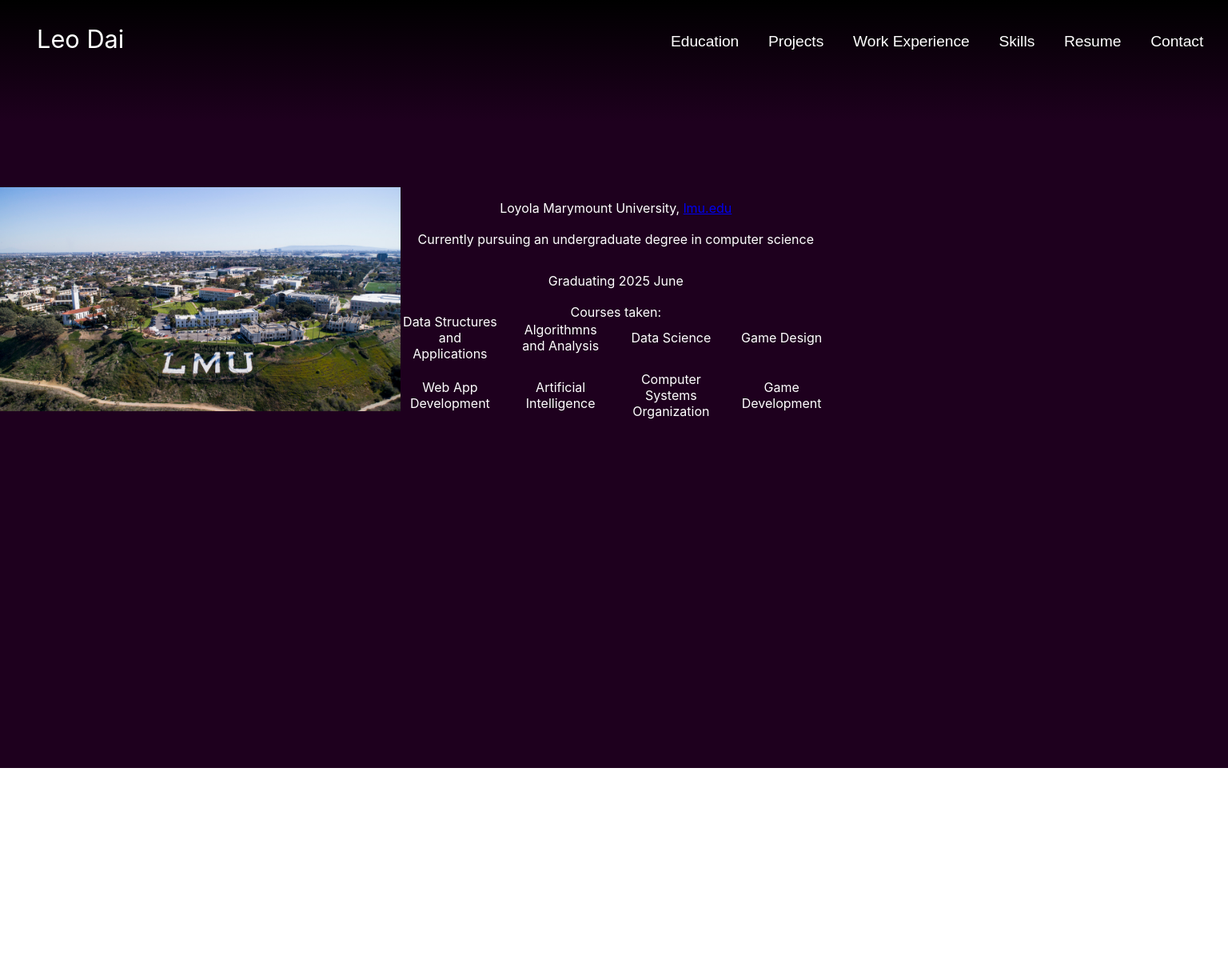
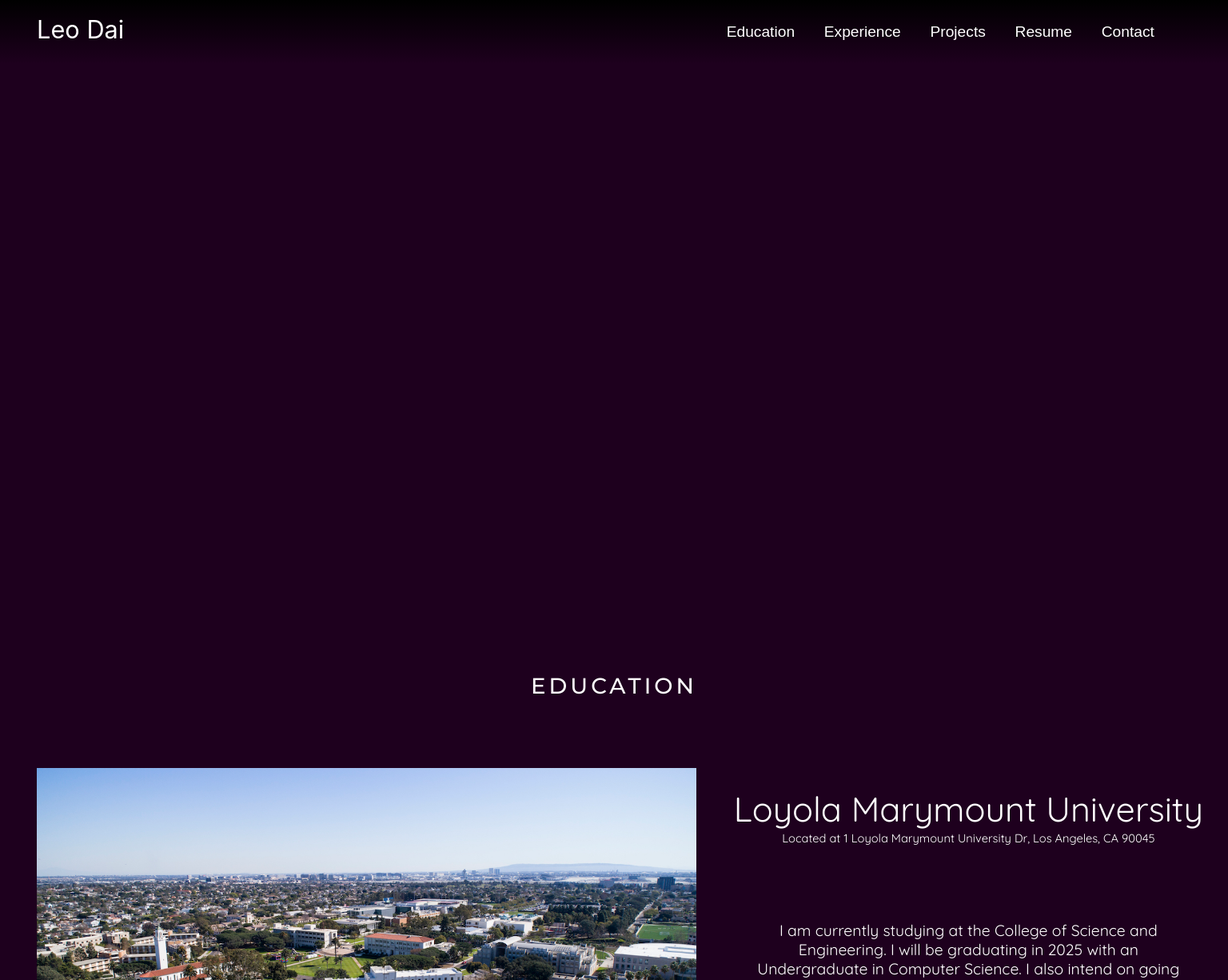
Before and after one commit to zleodai/PortfolioWebsite, a React (Create React App) app in the folder pokefinder/: page / in a window 1536 px wide. Shown: the top 1225 px of the page at 80% size. Before the commit the page ends 960 px from the top, so only its background shows below. Built offline with nearby package versions, Linux system fonts and the light colour scheme.

Commit message:
almost finished education page
- Still have to do experience
- Projects
- Resume
- Contact

```diff
--- a/pokefinder/src/App.css
+++ b/pokefinder/src/App.css
@@ -1,13 +1,156 @@
+
+@import url("https://fonts.googleapis.com/css2?family=Montserrat:ital,wght@0,500;0,600;1,400&display=swap");
+@import url('https://fonts.googleapis.com/css2?family=Quicksand&display=swap');
+
 .App {
   text-align: center;
 }
 
+:root {
+  --bannerFont: Montserrat;
+  --textFont: Quicksand;
+}
+
+/* For Mobile Resolutions */
+@media (max-width: 31290px){
   .Header {
     background: linear-gradient(180deg, black, #1E001E);
     padding-top: 1vh;
-  padding-bottom: 8vh;
+    padding-bottom: 2vh;
     width: 100vw;
+    height: 4vh;
+    position: fixed;
+    color: white;
+    display: flex;
+    justify-content: space-between;
+  }
+
+  #headerName{
+    display: flex;
+    align-items: center;
+    font-size: 2vmax;
+    padding-left: 4vw;
+  }
+
+  #buttonContainer{
+    display: flex;
+    align-items: center;
+    padding-top: 1vh;
+    padding-right: 5vw;
+  }
+
+  .Buttons{
+    font-size: 1.25vmax;
+    border: none;
+    background-color: transparent;
+    color: white;
+  }
+
+
+
+
+  .Front {
+    background-color: #1E001E;
+    font-size: calc(10px + 2vmin);
+    color: white;
+
+    min-height: 100vh;
+
+    padding-top: 100vh;
+
+    display: flex;
+    flex-direction: column;
+    justify-content: space-evenly;
+  }
+
+
+
+
+  .Front .EducationBanner {
+    display: flex;
+    flex-direction: column;
     height: 10vh;
+  }
+
+  .Front .EducationBanner .Padding{
+    flex: 1;
+  }
+
+  .Front .EducationBanner #content{
+    flex: 2;
+    text-align: center;
+    font-family: var(--bannerFont);
+    font-size: calc(100% + 3 * (100vw - 1000px) / 1000);
+    letter-spacing: 2px;
+    font-weight: 300;
+    text-transform: uppercase;
+  }
+
+  .Education {
+    display: flex;
+    flex-direction: column;
+
+    padding-bottom: 20vh;
+  }
+
+  .Education #lmuPicture {
+    flex: 5;
+
+    /* 1200 * 670 */
+    height: 30vw;
+    width: auto;
+    padding-left: 2vw;
+    padding-right: 2vw;
+  }
+
+  .Education .TextContainer {
+    height: 40vh;
+    width: (100 - (1.79 * 35))vw;
+    font-family: var(--textFont);
+    display: flex;
+    flex-direction: column;
+    align-items: center;
+    padding-top: 3vh;
+  }
+
+  .Education .TextContainer #info{
+    flex: 0.2;
+    font-size: calc((3vw + 5vh) / 2);
+  }
+
+  .Education .TextContainer #relevance{
+    flex: 1;
+    font-size: calc((1vw + 1.75vh) / 2);
+  }
+
+  .Education .TextContainer #relevance1{
+    flex: 1;
+    padding-top: 3vw;
+    padding-left: 2vw;
+    padding-right: 2vw;
+    font-size: calc((1vw + 3vh) / 2);
+  }
+
+  .Education #buttonContainer{
+    flex: 4;
+  }
+}
+
+
+
+
+
+
+
+
+/* For Desktop Resolutions */
+@media (min-width: 1290px){
+  .Header {
+    background: linear-gradient(180deg, black, #1E001E);
+    padding-top: 1vh;
+    padding-bottom: 2vh;
+    width: 100vw;
+    height: 7vh;
     position: fixed;
     color: white;
     display: flex;
@@ -25,6 +168,7 @@
     display: flex;
     align-items: center;
     padding-top: 1vh;
+    padding-right: 4vw;
   }
 
   .Buttons{
@@ -35,6 +179,9 @@
     color: white;
   }
 
+
+
+
   .Front {
     background-color: #1E001E;
     font-size: calc(10px + 2vmin);
@@ -42,80 +189,85 @@
 
     min-height: 100vh;
 
-  padding-top: 20vh;
+    padding-top: 100vh;
 
     display: flex;
     flex-direction: column;
-  align-items: start;
     justify-content: space-evenly;
   }
 
+
+
+
+  .Front .EducationBanner {
+    display: flex;
+    flex-direction: column;
+    height: 20vh;
+  }
+
+  .Front .EducationBanner .Padding{
+    flex: 1;
+  }
+
+  .Front .EducationBanner #content{
+    flex: 2;
+    text-align: center;
+    font-family: var(--bannerFont);
+    font-size: calc(100% + 3 * (100vw - 1000px) / 1000);
+    letter-spacing: 4px;
+    font-weight: 300;
+    text-transform: uppercase;
+  }
+
   .Education {
-  font-size: 2vh;
-
     display: flex;
     flex-direction: row;
-  align-items: start;
-  justify-content: start;
+
+    padding-bottom: 20vh;
+  }
+
+  .Education .Padding {
+    padding: 0.5vw
   }
 
   .Education #lmuPicture {
+    flex: 5;
+
     /* 1200 * 670 */
-  height: 35vmin;
-  width: (1.79 * 35)vmin;
+    height: 30vw;
+    width: auto;
   }
 
   .Education .TextContainer {
-  height: 35vh;
+    height: 35vmax;
     width: (100 - (1.79 * 35))vw;
-
+    font-family: var(--textFont);
     display: flex;
     flex-direction: column;
     align-items: center;
   }
 
   .Education .TextContainer #info{
-  flex: 1;
-  padding-top: 2vh;
+    flex: 0.2;
+    font-size: calc((3vw + 5vh) / 2);
   }
 
   .Education .TextContainer #relevance{
-  flex: 2;
-  padding-top: 2vh;
+    flex: 1;
+    font-size: calc((1vw + 1.75vh) / 2);
   }
 
   .Education .TextContainer #relevance1{
     flex: 1;
-  padding-top: 1vh;
+    font-size: calc((2vw + 1vh) / 2);
+    padding-left: 2vw;
+    padding-right: 2vw;
   }
 
-.Education .TextContainer #coursesHeader{
-  flex: 1;
-  padding-top: 2vh;
+  .Education #buttonContainer{
+    flex: 4;
   }
-
-.Education .TextContainer .Courses {
-  display: grid;
-  grid-template-areas:
-  "a0 a1 a2 a3"
-  "b0 b1 b2 b3";
-  grid-template-columns: 8vw 8vw 8vw 8vw;
-  grid-template-rows: 5vh 5vh;
-  gap: 4vh 1vw;
-
-  align-items: center;
-  justify-items: center;
 }
-
-.Education .TextContainer .Courses #0{grid-area: a0;}
-.Education .TextContainer .Courses #1{grid-area: a1;}
-.Education .TextContainer .Courses #2{grid-area: a2;}
-.Education .TextContainer .Courses #3{grid-area: a3;}
-.Education .TextContainer .Courses #4{grid-area: b0;}
-.Education .TextContainer .Courses #5{grid-area: b1;}
-.Education .TextContainer .Courses #6{grid-area: b2;}
-.Education .TextContainer .Courses #7{grid-area: b3;}
-
 /* @keyframes App-logo-spin {
   from {
     transform: rotate(0deg);
--- a/pokefinder/src/App.js
+++ b/pokefinder/src/App.js
@@ -11,14 +11,11 @@
           <button className = "Buttons" id = "education">
             Education
           </button>
+          <button className = "Buttons" id = "experience">
+            Experience
+          </button>
           <button className = "Buttons" id = "projects">
             Projects
-          </button>
-          <button className = "Buttons" id = "experience">
-            Work Experience
-          </button>
-          <button className = "Buttons" id = "skills">
-            Skills
           </button>
           <button className = "Buttons" id = "resume">
             Resume
@@ -29,47 +26,53 @@
         </div>
       </header>
       <div className="Front">
+        <div className = "EducationBanner">
+          <div className = "Padding" id = "topPadding"></div>
+          <div id = "content">
+            Education
+          </div>
+          <div className = "Padding" id = "bottomPadding"></div>
+        </div>
         <div className = "Education">
+          <div className = "Padding" id = "educationAPadding"></div>
+
           <img src = {require('./media/lmuPicture.jpg')} id = "lmuPicture" alt = "LMU Photo"/>
+
           <div className = "TextContainer">
             <div id = "info">
-              Loyola Marymount University, <a href="https://www.lmu.edu/">lmu.edu</a>
+              Loyola Marymount University
             </div>
             <div id = "relevance">
-              Currently pursuing an undergraduate degree in computer science
+              Located at 1 Loyola Marymount University Dr, Los Angeles, CA 90045
             </div>
             <div id = "relevance1">
-              Graduating 2025 June
+              I am currently studying at the College of Science and Engineering. I will be graduating in 2025 with an Undergraduate in Computer Science. I also intend on going for a Masters in Computer Science.
             </div>
-            <div id = "coursesHeader">
-                Courses taken:
-              </div>
-            <div className = "Courses">
-              <div id = "0">Data Structures and Applications</div>
-              <div id = "1">Algorithmns and Analysis</div>
-              <div id = "2">Data Science</div>
-              <div id = "3">Game Design</div>
-              <div id = "4">Web App Development</div>
-              <div id = "5">Artificial Intelligence</div>
-              <div id = "6">Computer Systems Organization</div>
-              <div id = "7">Game Development</div>
+            <div id = "buttonContainer">
+              <button class="educationButton">
+                <h2>LMU Website</h2>
+                <h3>Check out their website</h3>
+              </button>
             </div>
           </div>
-        </div>
-        <div className = "Projects">
+          <div className = "Padding" id = "educationBPadding"></div>
+
 
         </div>
         <div className = "Experience">
-
+          Experience Placeholder
+        </div>
+        <div className = "Projects">
+          Projects Placeholder
         </div>
         <div className = "Skills">
-
+          Skills Placeholder
         </div>
         <div className = "Resume">
-
+          Resume Placeholder
         </div>
         <div className = "Contact">
-
+          Contact Placeholder
         </div>
       </div>
     </div>
```
Also changed, not shown: pokefinder/src/media/linkIcon.jpg (added), pokefinder/src/media/lmuIcon.png (added). Lines whose indentation alone changed are shown as unchanged.
